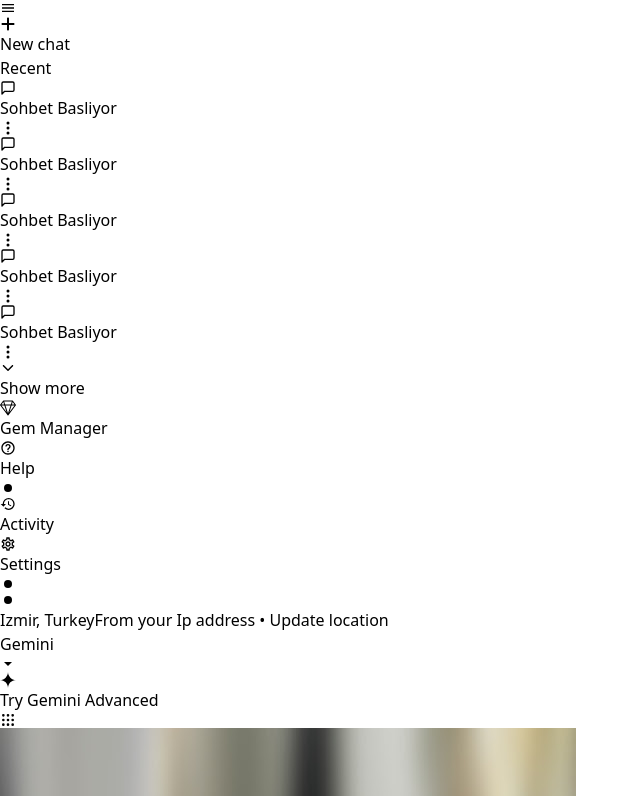
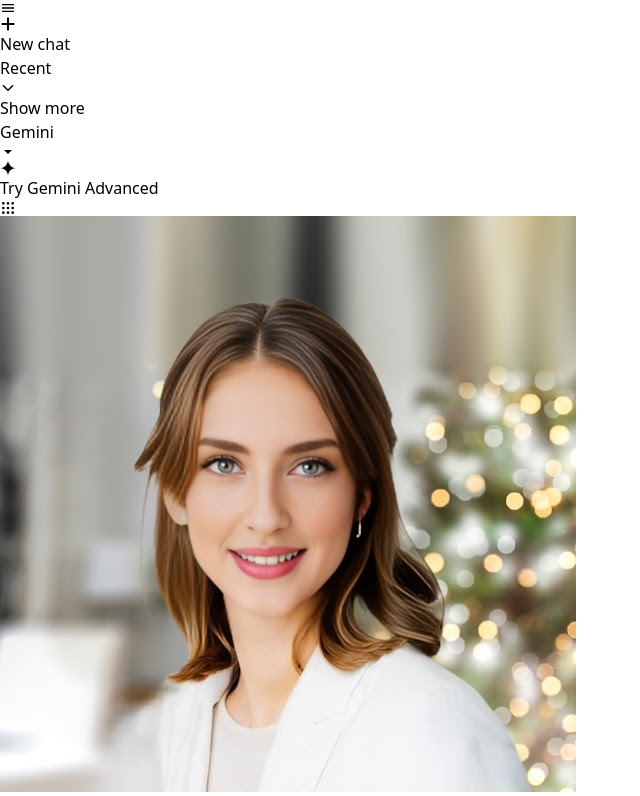
Before and after one commit to karadanay7/gemini-clone-react, a React (Create React App) app: page / in a window 1280 px wide. Shown: the top 796 px of the page, without its empty margins (0-640 px from the left). Built offline with nearby package versions, Linux system fonts and the light colour scheme.

Commit message:
Update Sidebar.jsx

```diff
--- a/src/components/Sidebar/Sidebar.jsx
+++ b/src/components/Sidebar/Sidebar.jsx
@@ -1,4 +1,4 @@
-import React from "react";
+import React, { useContext, useState } from "react";
 import { IoMdMenu } from "react-icons/io";
 import { FaPlus } from "react-icons/fa6";
 import { FiMessageSquare } from "react-icons/fi";
@@ -6,95 +6,114 @@ import { BsThreeDotsVertical } from "react-icons/bs";
 import { IoIosArrowDown } from "react-icons/io";
 import { BiHelpCircle } from "react-icons/bi";
 import { BsGem } from "react-icons/bs";
-import { MdHistory } from "react-icons/md";
-import { MdOutlineSettings } from "react-icons/md";
+import { MdHistory, MdOutlineSettings } from "react-icons/md";
 import { GoDotFill } from "react-icons/go";
+import { Context } from "../../context/Context";
+
 const Sidebar = () => {
+    const { onSent, prevPrompts, setRecentPrompt, newChat } = useContext(Context);
+    const [isOpen, setIsOpen] = useState(false); // State to manage sidebar visibility
+
+    const loadPrompt = async (prompt) => {
+        setRecentPrompt(prompt);
+        onSent(prompt);
+    };
+
     return (
-        <div className="px-4 py-3 bg-gray-100 w-[402px] h-screen">
-            <div className="flex flex-col justify-between h-full gap-8 ">
-                <div className="rounded-full hover:bg-gray-200 p-3 w-12 -ml-2 ">
-                    <IoMdMenu className="text-2xl ml-1 " />
+        <div className={`bg-gray-100 h-screen transition-all duration-300 ${isOpen ? "w-80" : "w-20"}`}>
+            <div className="flex flex-col h-full">
+                {/* Toggle Menu Button */}
+                <div className="flex items-center justify-between p-3">
+                    <div className="rounded-full hover:bg-gray-200 p-3" onClick={() => setIsOpen(!isOpen)}>
+                        <IoMdMenu className="text-2xl" />
+                    </div>
                 </div>
 
-                <div className="text-[14px]  ">
-                    <div className="flex items-center justify-between  p-2.5  bg-gray-200 rounded-full text-gray-400 w-32 text-sm mb-4 ">
-                        <FaPlus className="text-lg" />
-                        <span className="mr-2">    New chat</span>
-                    </div>
-                    <p className=" p-2 font-medium">Recent</p>
-                    <div className=" grid  text-gray-900  ml-1 ">
-
-                        <div className="flex items-center  justify-between  rounded-full hover:bg-gray-200 p-2 group">
-                            <div className="flex items-center justify-center gap-4  ">  <FiMessageSquare  className="text-[15px]"/> <span>Sohbet Basliyor</span></div>
-                            <div className="opacity-0 group-hover:opacity-100"><BsThreeDotsVertical /></div>
-                        </div>
-                        <div className="flex items-center  justify-between  rounded-full hover:bg-gray-200 p-2 group">
-                            <div className="flex items-center justify-center gap-4 ">  <FiMessageSquare className="text-[15px]" /> <span>Sohbet Basliyor</span></div>
-                            <div className="opacity-0 group-hover:opacity-100"><BsThreeDotsVertical /></div>
-                        </div>
-                        <div className="flex items-center  justify-between  rounded-full hover:bg-gray-200 p-2 group">
-                            <div className="flex items-center justify-center gap-4  ">  <FiMessageSquare className="text-[15px]" /> <span>Sohbet Basliyor</span></div>
-                            <div className="opacity-0 group-hover:opacity-100"><BsThreeDotsVertical  /></div>
-                        </div>
-                        <div className="flex items-center  justify-between  rounded-full hover:bg-gray-200 p-2 group">
-                            <div className="flex items-center justify-center gap-4  ">  <FiMessageSquare className="text-[15px]" /> <span>Sohbet Basliyor</span></div>
-                            <div className="opacity-0 group-hover:opacity-100"><BsThreeDotsVertical /></div>
-                        </div>
-                        <div className="flex items-center  justify-between  rounded-full hover:bg-gray-200 p-2 group">
-                            <div className="flex items-center justify-center gap-4  ">  <FiMessageSquare className="text-[15px]" /> <span>Sohbet Basliyor</span></div>
-                            <div className="opacity-0 group-hover:opacity-100"><BsThreeDotsVertical /></div>
-                        </div>
-                        <div className="flex items-center  justify-between  rounded-full hover:bg-gray-200 p-2 group">
-                            <div className="flex items-center justify-center gap-4  ">  <IoIosArrowDown /> <span className="text-xs leading-5">Show more</span></div>
-
-                        </div>
-
-                    </div>
-
-                </div>
-                <div className="text-[14px] pt-6 -ml-2 ">
-
-                    <div className=" grid  text-black font-medium  ">
-
-                        <div className="flex items-center  justify-between  rounded-full hover:bg-gray-200 p-2 ">
-                            <div className="flex items-center justify-center gap-3 ml-2 ">  <BsGem className="text-[18px]" /> <span>Gem Manager</span></div>
-
-                        </div>
-                        <div className="flex items-center  justify-between  rounded-full hover:bg-gray-200 p-2 ">
-                            <div className="flex items-center justify-center gap-3 ml-2">  <BiHelpCircle className="text-[18px]" /> <span>Help</span></div>
-                            <div className="text-blue-800"><GoDotFill /></div>
-
-                        </div>
-                        <div className="flex items-center  justify-between  rounded-full hover:bg-gray-200 p-2 ">
-                            <div className="flex items-center justify-center gap-3 ml-2 ">  <MdHistory className="text-[18px]" /> <span>Activity</span></div>
-
-                        </div>
-                        <div className="flex items-center  justify-between  rounded-full hover:bg-gray-200 p-2 ">
-                            <div className="flex items-center justify-center gap-3 ml-2 ">  <MdOutlineSettings className="text-[18px]" /> <span>Settings</span></div>
-                            <div className="text-blue-800"><GoDotFill /></div>
-                        </div>
-                        <div className=" flex  items-start p-2 -mb-2 ">
-                        <GoDotFill  className="mt-1 ml-2 text-gray-600"/>
-                            <div className="grid items-center justify-center  ml-2  text-[11px] ">
-
-                                 <span className=" leading-5">Izmir, Turkey</span>
-                                 <span  className="text-blue-700">From your Ip address &bull; Update location </span>
-                                 </div>
-
-                        </div>
-
-
-                    </div>
-
-
-
+                {/* New Chat Button */}
+                <div
+                    className={`ml-4 flex mt-12 items-center justify-center p-2 bg-gray-200 h-10 rounded-full text-gray-400 mb-4 cursor-pointer transition-all duration-300 ease-in-out  ${isOpen ? "w-32" : "w-10"}`}
+                    onClick={newChat}
+                >
+                    <FaPlus className="text-lg" />
+                    <span className={`ml-2 transition-opacity duration-300 ${isOpen ? "block" : "hidden"}`}>New chat</span>
                 </div>
 
+                {/* Recent Prompts Section */}
+                <div className={`flex-grow p-2 transition-opacity duration-300 ${isOpen ? "opacity-100" : "opacity-0"}`}>
+                    <p className="p-2 font-medium">Recent</p>
+                    <div className="grid text-gray-900">
+                        {prevPrompts.map((item, index) => (
+                            <div onClick={() => loadPrompt(item)} key={index} className="flex items-center justify-between rounded-full hover:bg-gray-200 p-2 group truncate cursor-pointer">
+                                <div className="flex items-center justify-center gap-4">
+                                    <FiMessageSquare className="text-[15px]" />
+                                    <span className="truncate max-w-[180px]">{item}</span>
+                                </div>
+                                <div className="opacity-0 group-hover:opacity-100">
+                                    <BsThreeDotsVertical />
+                                </div>
+                            </div>
+                        ))}
+                        <div className="flex items-center justify-between rounded-full hover:bg-gray-200 p-2 group cursor-pointer">
+                            <div className="flex items-center justify-center gap-4">
+                                <IoIosArrowDown />
+                                <span className="text-xs leading-5">Show more</span>
+                            </div>
+                        </div>
+                    </div>
+                </div>
 
-
+                {/* Additional Options Section */}
+                {isOpen && (
+                    <div className="flex flex-col justify-end p-2">
+                        <div className="grid text-black font-medium">
+                            {/* Gem Manager Option */}
+                            <div className="flex items-center justify-between rounded-full hover:bg-gray-200 p-2 cursor-pointer">
+                                <div className="flex items-center justify-center gap-3">
+                                    <BsGem className="text-[18px]" />
+                                    <span>Gem Manager</span>
+                                </div>
+                            </div>
+                            {/* Help Option */}
+                            <div className="flex items-center justify-between rounded-full hover:bg-gray-200 p-2 cursor-pointer">
+                                <div className="flex items-center justify-center gap-3">
+                                    <BiHelpCircle className="text-[18px]" />
+                                    <span>Help</span>
+                                </div>
+                                <div className="text-blue-800">
+                                    <GoDotFill />
+                                </div>
+                            </div>
+                            {/* Activity Option */}
+                            <div className="flex items-center justify-between rounded-full hover:bg-gray-200 p-2 cursor-pointer">
+                                <div className="flex items-center justify-center gap-3">
+                                    <MdHistory className="text-[18px]" />
+                                    <span>Activity</span>
+                                </div>
+                            </div>
+                            {/* Settings Option */}
+                            <div className="flex items-center justify-between rounded-full hover:bg-gray-200 p-2 cursor-pointer">
+                                <div className="flex items-center justify-center gap-3">
+                                    <MdOutlineSettings className="text-[18px]" />
+                                    <span>Settings</span>
+                                </div>
+                                <div className="text-blue-800">
+                                    <GoDotFill />
+                                </div>
+                            </div>
+                            {/* Location Info */}
+                            <div className="flex items-start p-2 gap-1 mt-4">
+                                <GoDotFill className="mt-1 ml-1 text-gray-600" />
+                                <div className="grid items-center justify-center text-[11px]">
+                                    <span className="leading-5">Izmir, Turkey</span>
+                                    <span className="text-blue-700">From your IP address &bull; Update location</span>
+                                </div>
+                            </div>
+                        </div>
+                    </div>
+                )}
             </div>
         </div>
-    )
-}
+    );
+};
+
 export default Sidebar;
```
